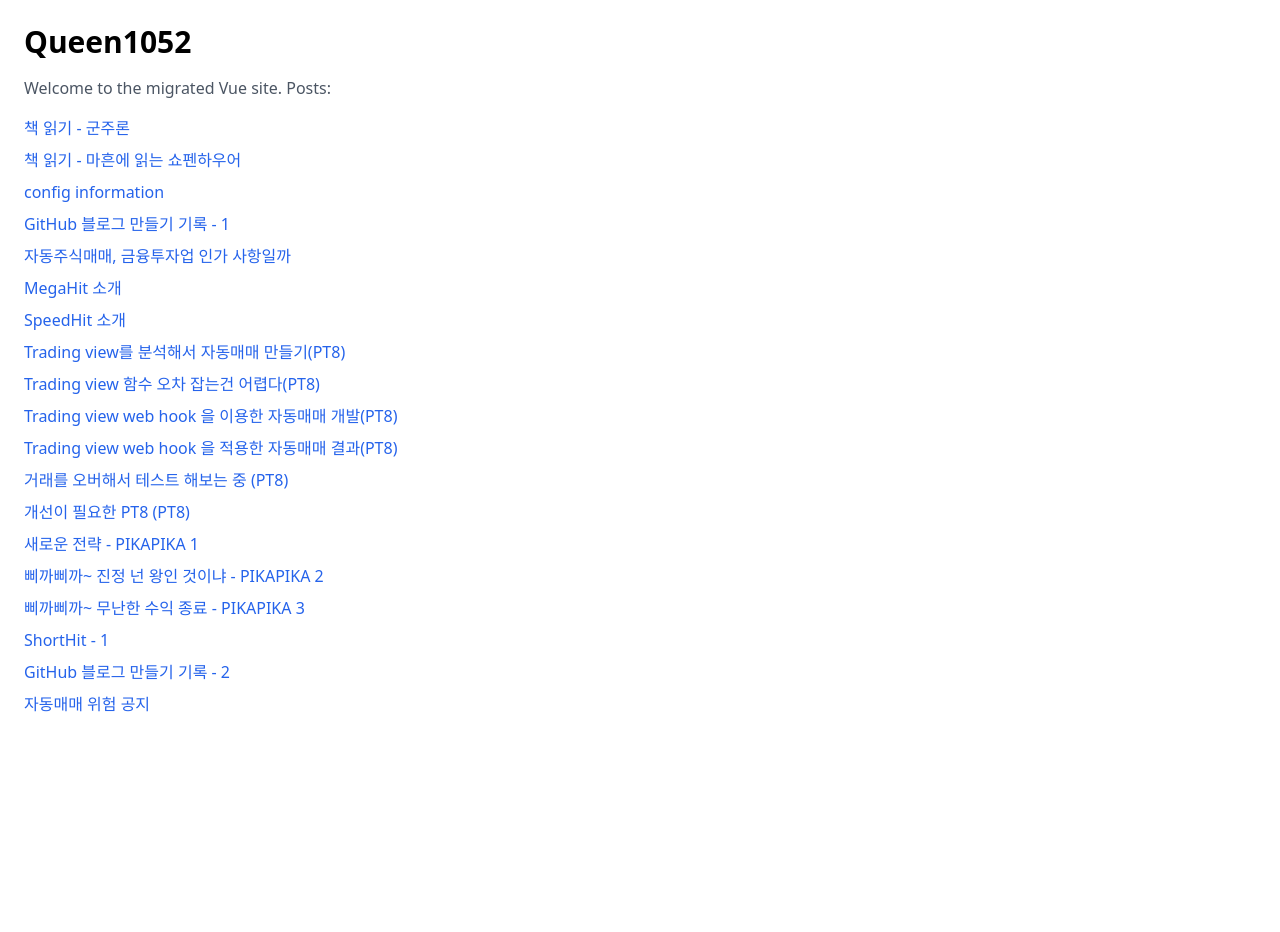
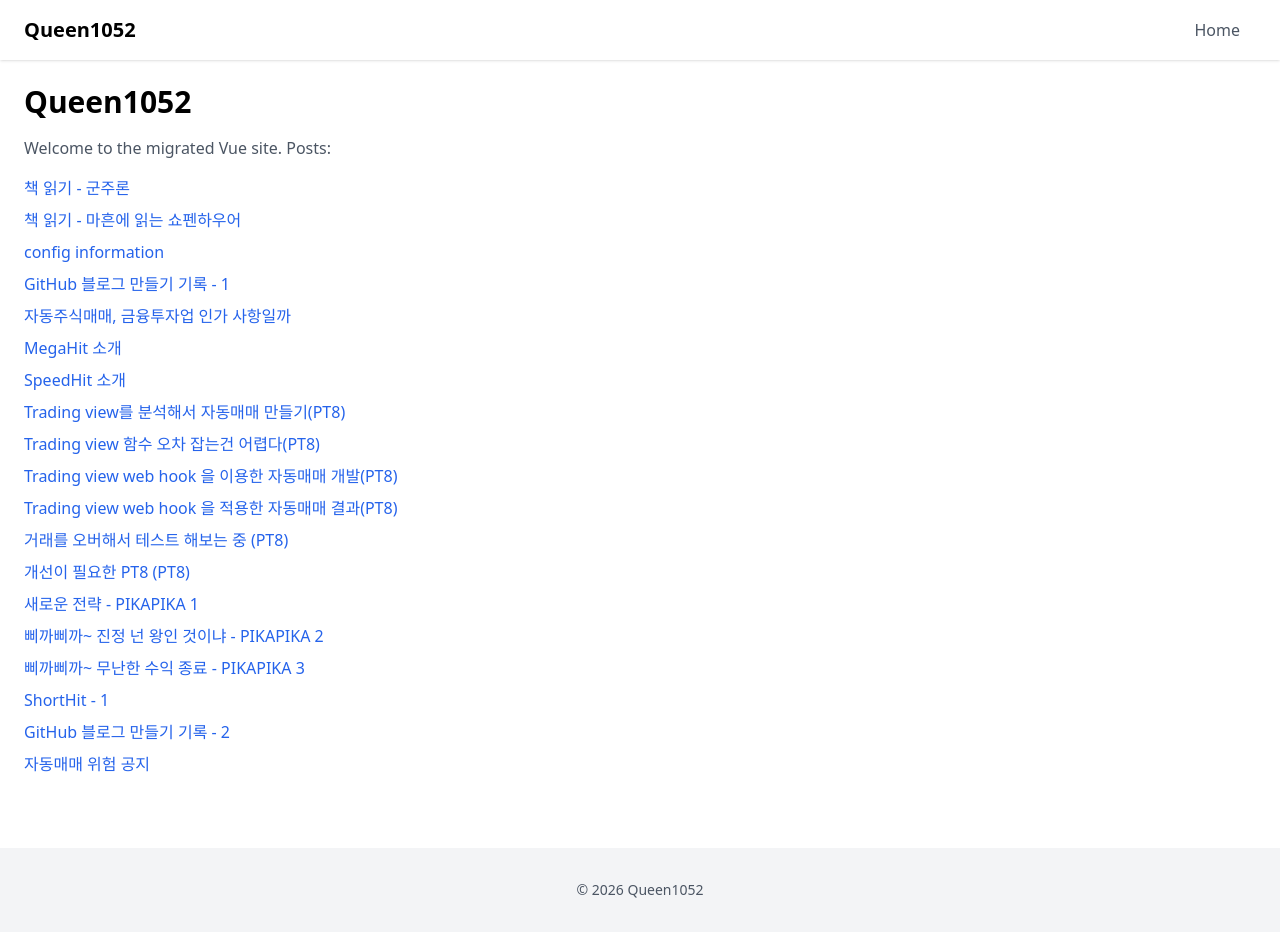
Before and after one commit to queen1052/queen1052.github.io, a Vue app in the folder site/: page / in a window 1280 px wide. Before the commit the page ends 800 px from the top, so only its background shows below. Built offline with nearby package versions, Linux system fonts and the light colour scheme.

Commit message:
Add Vue site scaffold, Tailwind config, posts migration, header and basic layout

```diff
--- a/site/package.json
+++ b/site/package.json
@@ -8,6 +8,7 @@
     "preview": "vite preview"
   },
   "dependencies": {
+    "marked": "^5.1.1",
     "pinia": "^3.0.0",
     "vue": "^3.4.0",
     "vue-router": "^4.2.0"
@@ -18,6 +19,7 @@
     "postcss": "^8.0.0",
     "tailwindcss": "^3.4.0",
     "vite": "^5.0.0",
-    "vite-plugin-md": "^1.0.2"
+    "vite-plugin-md": "^1.0.2",
+    "@tailwindcss/typography": "^0.5.9"
   }
 }
--- a/site/src/App.vue
+++ b/site/src/App.vue
@@ -1,6 +1,11 @@
 <template>
+  <SiteHeader />
   <router-view />
+  <footer class="bg-gray-100 mt-12 py-8">
+    <div class="container mx-auto text-center text-sm text-gray-600">© {{ new Date().getFullYear() }} Queen1052</div>
+  </footer>
 </template>
 
 <script setup>
+import SiteHeader from './components/SiteHeader.vue'
 </script>
--- /dev/null
+++ b/site/src/components/SiteHeader.vue
@@ -0,0 +1,10 @@
+<template>
+  <header class="bg-white shadow">
+    <div class="container mx-auto px-6 py-4 flex items-center justify-between">
+      <router-link to="/" class="text-xl font-bold">Queen1052</router-link>
+      <nav>
+        <router-link to="/" class="mr-4 text-gray-600 hover:text-gray-900">Home</router-link>
+      </nav>
+    </div>
+  </header>
+</template>
```
